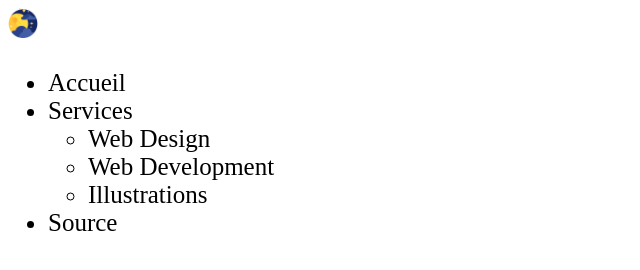
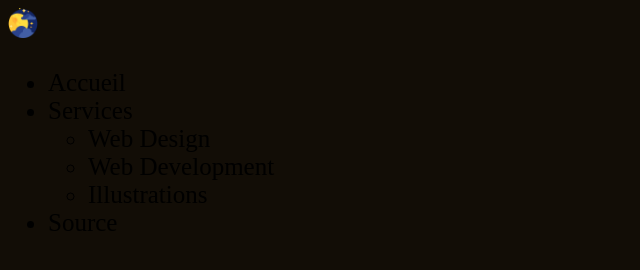
Before and after one commit to Elodpro/site-actif, a plain HTML site: page index.html in a window 1280 px wide. Shown: the whole page, without its empty margins (0-640 px from the left). Drawn offline with Linux system fonts and the light colour scheme.

Commit message:
Update style.css

```diff
--- a/css/style.css
+++ b/css/style.css
@@ -1,5 +1,5 @@
 body {
-    background-color: white;
+    background-color: rgb(18, 13, 6);
     color: black;
     font-size: 25px;
 }
```
